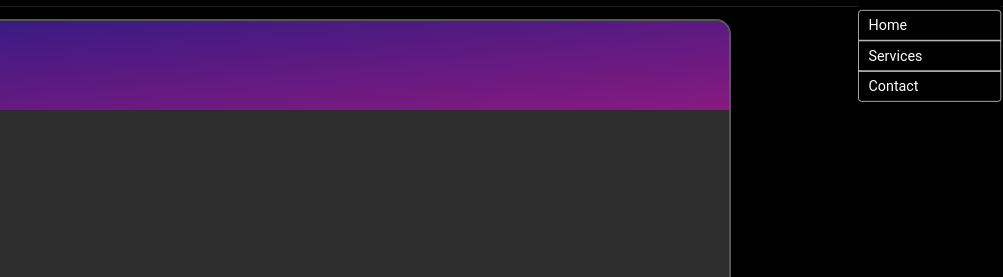
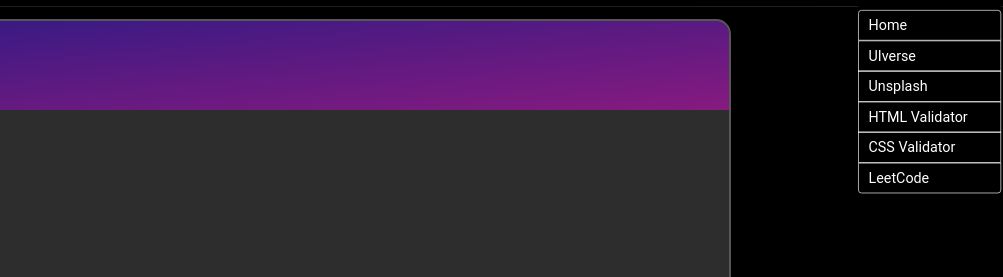
Before and after one commit to crolive/Project1, a plain HTML site: page index.html in a window 1280 px wide. Both pictures are taken after a click on the label 1245 px from the left and 32 px from the top of the page. Shown: the part 59-336 px from the top of the page, 277-1280 px from the left. Drawn offline with nearby package versions, Linux system fonts and the light colour scheme.

Commit message:
git commit -m "update"

```diff
--- a/index.html
+++ b/index.html
@@ -42,8 +42,23 @@
             <div class="blank-space"></div>
           </li>
           <li class="edge-top"><a href="#home">Home</a></li>
-          <li><a href="#services">Services</a></li>
-          <li class="edge-bottom"><a href="#contact">Contact</a></li>
+          <li><a href="https://uiverse.io/" target="_blank">UIverse</a></li>
+          <li><a href="https://unsplash.com/" target="_blank">Unsplash</a></li>
+          <li>
+            <a
+              href="https://validator.w3.org/#validate_by_upload"
+              target="_blank"
+              >HTML Validator</a
+            >
+          </li>
+          <li>
+            <a href="https://jigsaw.w3.org/css-validator/" target="_blank"
+              >CSS Validator</a
+            >
+          </li>
+          <li class="edge-bottom">
+            <a href="https://leetcode.com/explore/" target="_blank">LeetCode</a>
+          </li>
         </ul>
       </div>
       <script src="scripts/header.js"></script>
--- a/styles/main.css
+++ b/styles/main.css
@@ -23,6 +23,7 @@ main {
     background-color: rgb(45, 45, 45);
     box-shadow: 0 0 128px 0 rgba(0, 0, 0, 0.1),
     0 32px 64px -48px rgba(0, 0, 0, 0.5);
+    z-index: 0;
 }
 
 .chatbot-header {
```
